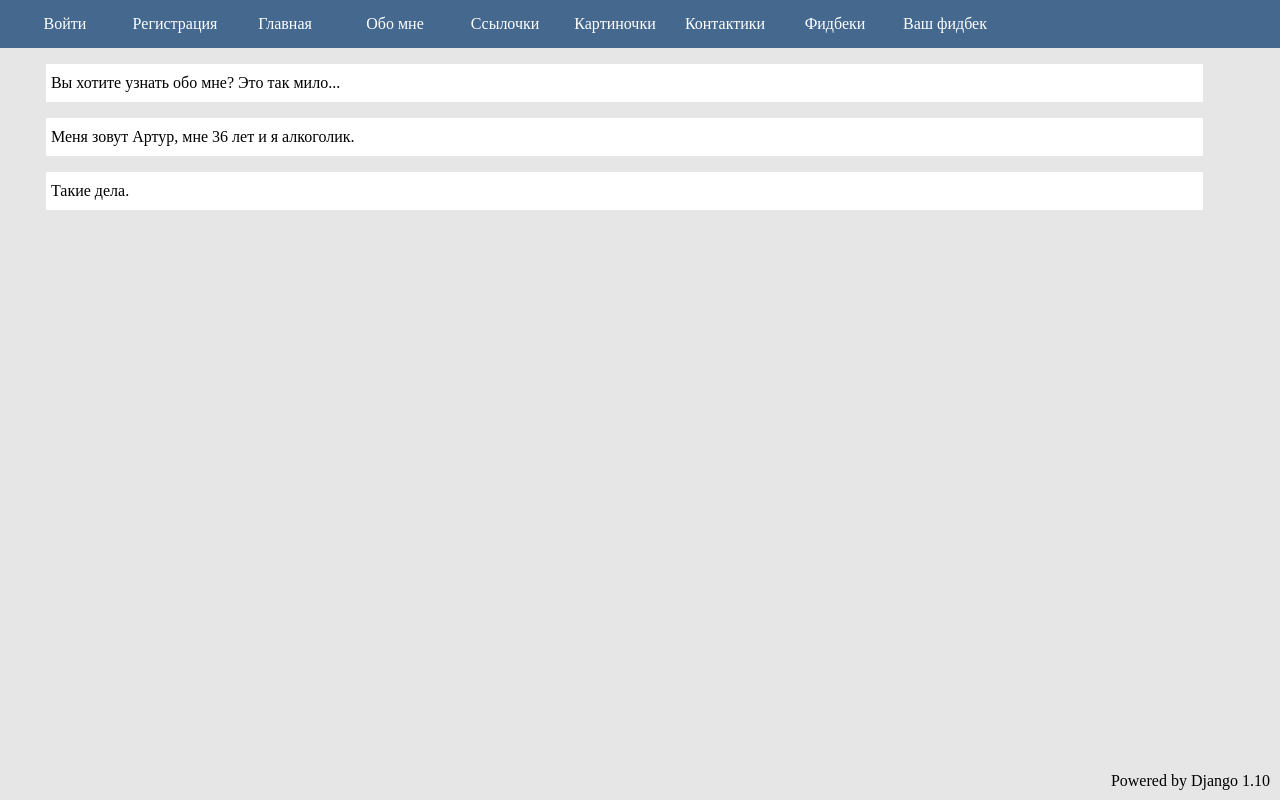
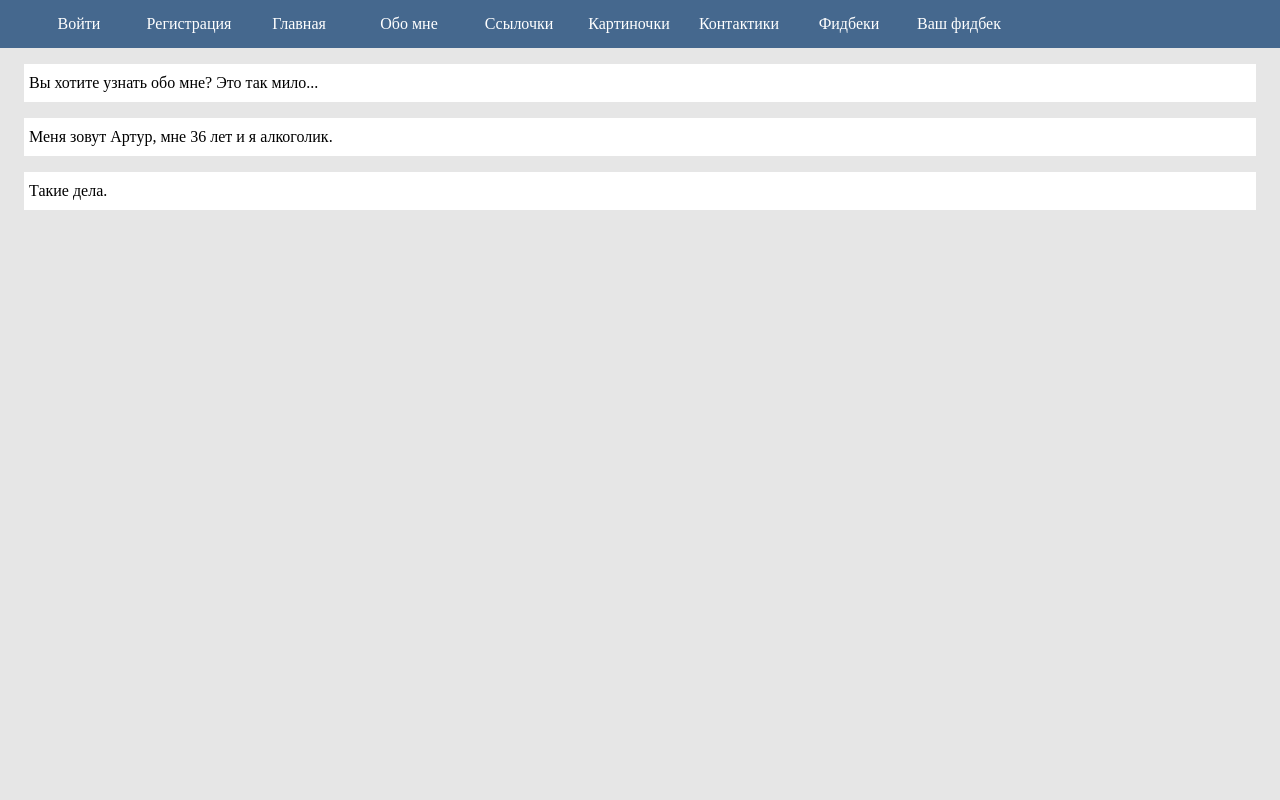
Before and after one commit to LevshinMisha/WEB, a Django app: template task1/mysite/templates/about.html in a window 1280 px wide. Run offline with Django 3.2, Linux system fonts and the light colour scheme; the template is opened without the code that fills it, so the values that code supplies are empty; parts of the project's set-up code (start-up, migrations or seed data) failed here and were passed over.

Commit message:
Обновление под номером 228

```diff
--- a/task1/myauth/views.py
+++ b/task1/myauth/views.py
@@ -39,6 +39,7 @@ def auth(request):
 
 
 def register(request):
+    return render(request, 'cheater.html', {'title': 'Читерок', 'cheater_message': 'Регистрация закрыта, но вы держитесь'})
     if request.method == "POST":
         form = RegistrationForm(request.POST)
         if form.is_valid():
--- a/task1/mysite/static/css/1.css
+++ b/task1/mysite/static/css/1.css
@@ -5,15 +5,17 @@ body
 
 footer
 {
-    right: 10px;
     bottom: 10px;
+    left: 10px;
     position: absolute;
 }
 
 .main_content
 {
-    margin-left: 3%;
+    margin-left: 16px;
     margin-top: 1%;
+    margin-right: 16px;
+    padding-bottom: 10%;
 }
 
 .main_content p
@@ -21,21 +23,24 @@ footer
     padding-left: 5px;
     padding-top: 10px;
     padding-bottom: 10px;
-    width: 94%;
     background: white;
 }
 
 .gallery_img
 {
-    width: 128px;
-    height: 128px;
+    width: 110px;
+    height: 110px;
     display: inline-block;
-    margin: 10px;
+    margin-right: -4px;
+    margin-bottom: -4px;
+    cursor: pointer;
 }
 
-.visits
+@media(max-width: 500px)
 {
-    position: absolute;
-    bottom: 10px;
-    left: 10px;
+    .gallery_img
+    {
+        width: 100px;
+        height: 100px;
+    }
 }
--- a/task1/mysite/static/css/header.css
+++ b/task1/mysite/static/css/header.css
@@ -9,21 +9,27 @@ header
     display: block;
 }
 
-.menu-item
+
+
+.menu
 {
-    text-align: center;
-    display: inline-block;
-    width: 110px;
-
+    margin-left: -16px;
+    margin-right: 20px;
 }
 
 nav
 {
     text-align: left;
-    margin-left: -30px;
 }
 
 .greetings
+{
+    text-align: center;
+    display: inline-block;
+    width: 110px;
+}
+
+.menu-item
 {
     text-align: center;
     display: inline-block;
@@ -44,3 +50,17 @@ nav
     padding-bottom: 15px;
     font-size: 12;
 }
+
+@media(max-width: 500px)
+{
+    .menu-item
+    {
+        width: 100px;
+
+    }
+
+    .greetings
+    {
+        width: 100px;
+    }
+}
--- a/task1/mysite/templates/base.html
+++ b/task1/mysite/templates/base.html
@@ -11,9 +11,19 @@
 <body>
     <header>
         <nav>
-            <ul class="menu" style="">
+            <ul class="menu" id="menu">
                 {% if user.is_authenticated %}
-                    <li class="greetings">Привет, {{ user }}</li><!--
+                    <script>
+                        var m = document.getElementById('menu');
+                        var l = document.createElement('li');
+                        l.className = 'greetings';
+                        var text = '{{ user }}'
+                        if (text.length < 10)
+                            l.innerHTML = text;
+                        else
+                            l.innerHTML = text.slice(0, 10) + '...';
+                        m.appendChild(l);
+                    </script><!--
                     --><li class="menu-item"><a href="/auth/logout">Выйти</a></li><!--
                 -->{% else %}
                     <li class="menu-item"><a href="/auth">Войти</a></li><!--
@@ -30,6 +40,10 @@
         </nav>
     </header>
 
+    <script>
+        var g = document.getElements
+    </script>
+
     <div class="main_content">
         {% block content %}
         {% endblock %}
@@ -44,19 +58,16 @@
             return xhr.responseText;
         }
 
-        var d = document.createElement('div');
+        var footer = document.createElement('footer');
         responseDict = JSON.parse(ajaxGet('/visits'));
-        d.innerHTML = 'Визитов за сегодня: ' + responseDict['user_visits_today'] +
+        footer.innerHTML = 'Визитов за сегодня: ' + responseDict['user_visits_today'] +
         '<br>Просмотров за сегодня: ' + responseDict['hits_today'] +
         '<br>Визитов за все время: ' + responseDict['user_visits'] +
         '<br>Просмотров за все время: ' + responseDict['hits'] +
-        '<br>Время между визитами: ' + responseDict['time_out'] + 'секунд';
-        d.className = 'visits';
-        document.body.appendChild(d);
+        '<br>Время между визитами: ' + responseDict['time_out'] + 'секунд' +
+        '<br>Powered by Django 1.10';
+        footer.className = 'visits';
+        document.body.appendChild(footer);
     </script>
-
-    <footer>
-        Powered by Django 1.10
-    </footer>
 </body>
 </html>
--- a/task1/mysite/views.py
+++ b/task1/mysite/views.py
@@ -19,6 +19,7 @@ def links(request):
 
 def gallery(request):
     urls = ['/static/img/' + filename for filename in os.listdir(os.path.dirname(__file__) + '/static/img')]
+    urls = [(urls[i], i) for i in range(len(urls))]
     return render(request, 'gallery.html', {'title': 'Картиночки', 'urls': urls})
 
 
--- a/task1/visits/models.py
+++ b/task1/visits/models.py
@@ -13,5 +13,9 @@ class Visit(models.Model):
         self.hit_count += 1
         self.save()
 
+    def update_only_time(self):
+        self.last_hit = timezone.now()
+        self.save()
+
     def __str__(self):
         return str(self.ip) + ', ' + str(self.browser) + ', ' + str(self.last_hit)
```
Also changed, not shown: task1/mysite/templates/gallery.html (+12 -3 lines), task1/visits/views.py (+10 -2 lines), task1/task1/db.sqlite3.
